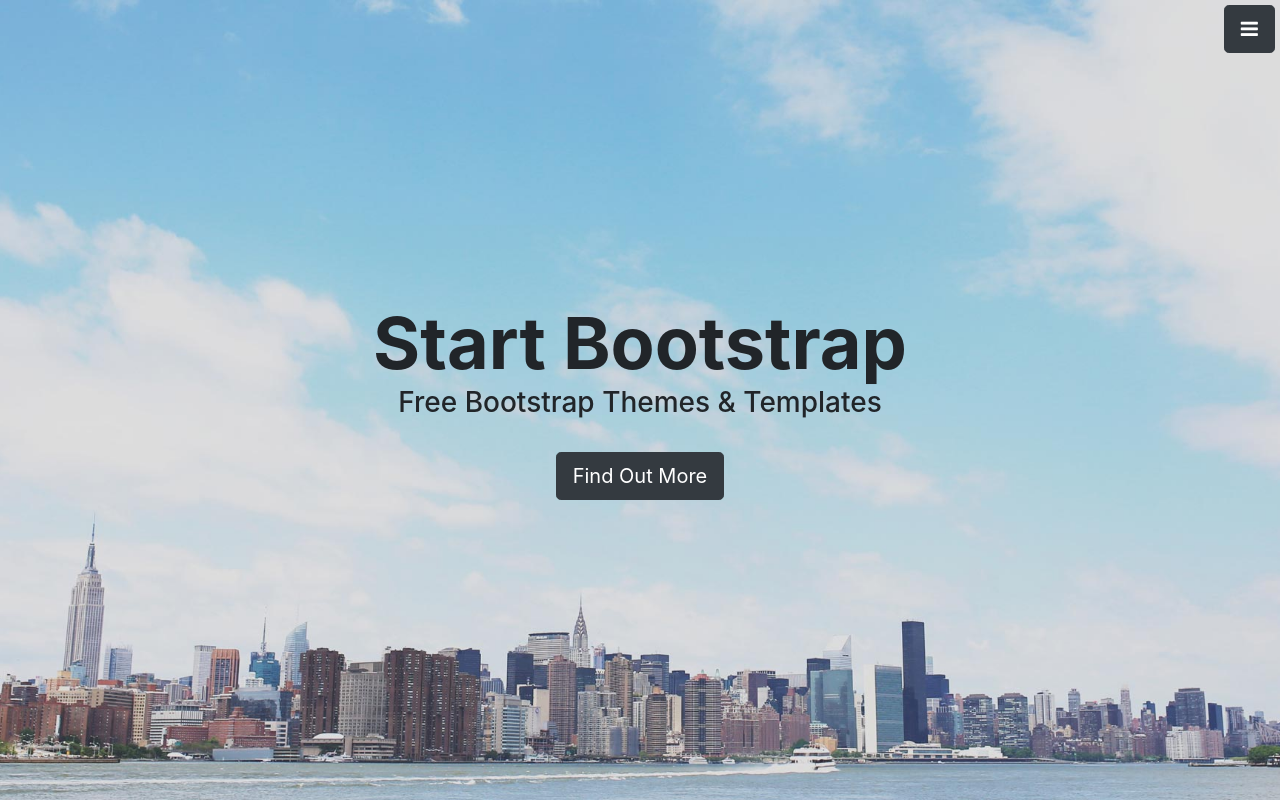
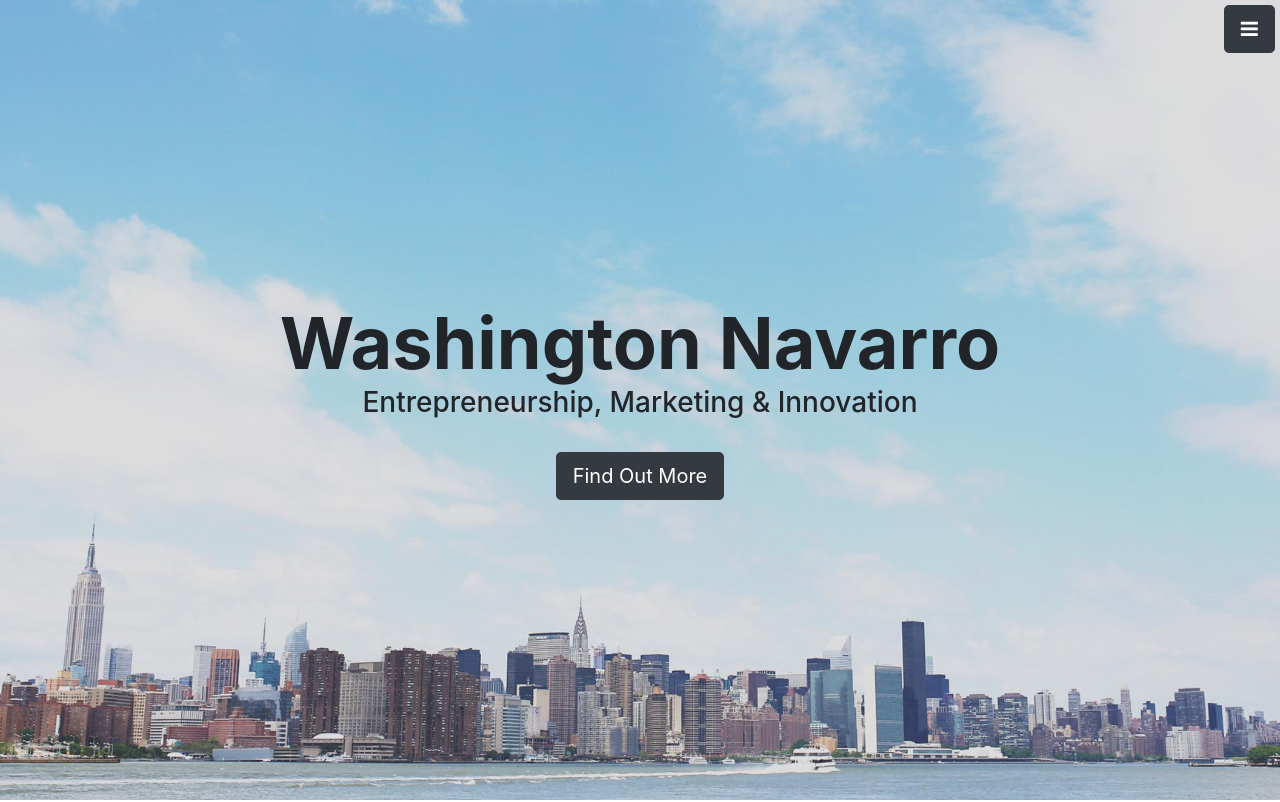
Before and after one commit to washingtondnavarro/washingtondnavarro.github.io, a website with bundled scripts: page index.html in a window 1280 px wide. Shown: the top 802 px of the page. Built offline with nearby package versions, Linux system fonts and the light colour scheme.

Commit message:
Changing front page

```diff
--- a/index.html
+++ b/index.html
@@ -56,8 +56,8 @@
     <!-- Header -->
     <header class="header" id="top">
       <div class="text-vertical-center">
-        <h1>Start Bootstrap</h1>
-        <h3>Free Bootstrap Themes &amp; Templates</h3>
+        <h1>Washington Navarro</h1>
+        <h3>Entrepreneurship, Marketing &amp; Innovation</h3>
         <br>
         <a href="#about" class="btn btn-dark btn-lg js-scroll-trigger">Find Out More</a>
       </div>
```
Also changed, not shown: 1 other file.
